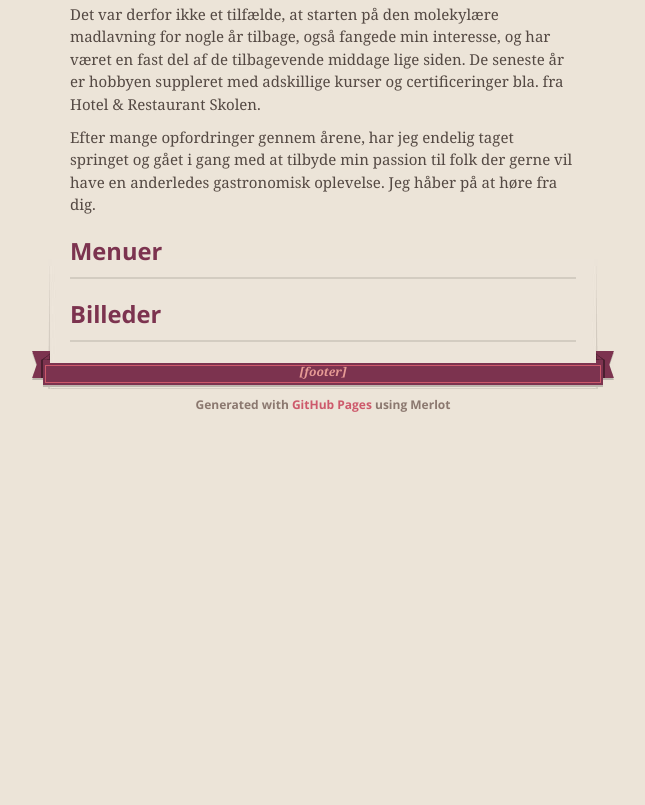
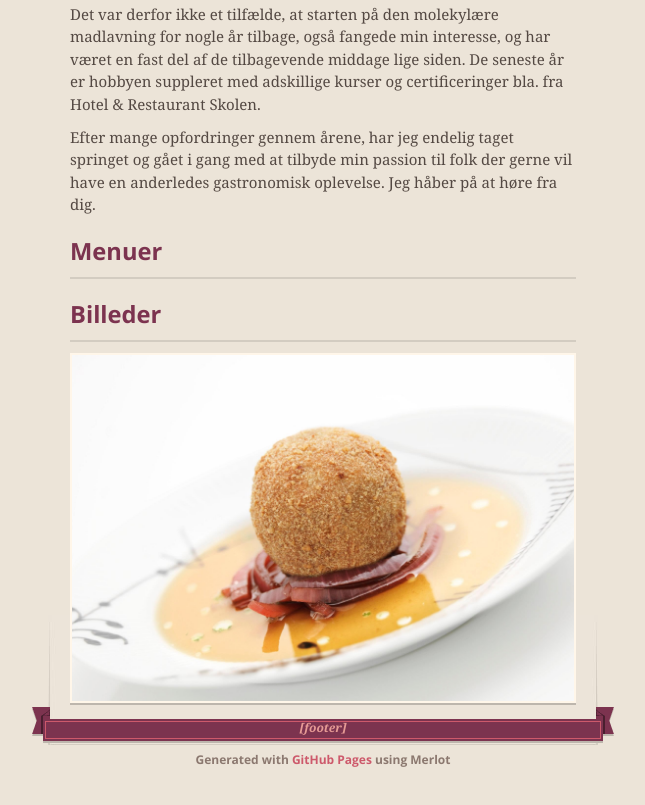
Before and after one commit to aroma-aroma/aroma-aroma.github.io, a plain HTML site: page index.html in a window 1280 px wide. Shown: the part 597-1402 px from the top of the page, without its empty margins (317-962 px from the left). Before the commit the page ends 1051 px from the top, so only its background shows below. Drawn offline with nearby package versions, Linux system fonts and the light colour scheme.

Commit message:
Update index.html

```diff
--- a/index.html
+++ b/index.html
@@ -60,6 +60,8 @@
 <h2>Menuer</h2>
 
 <h2>Billeder</h2>
+
+<img src="images/mad/fd-foto 1.JPG"></img>
       </section>
 
       <footer>
```
